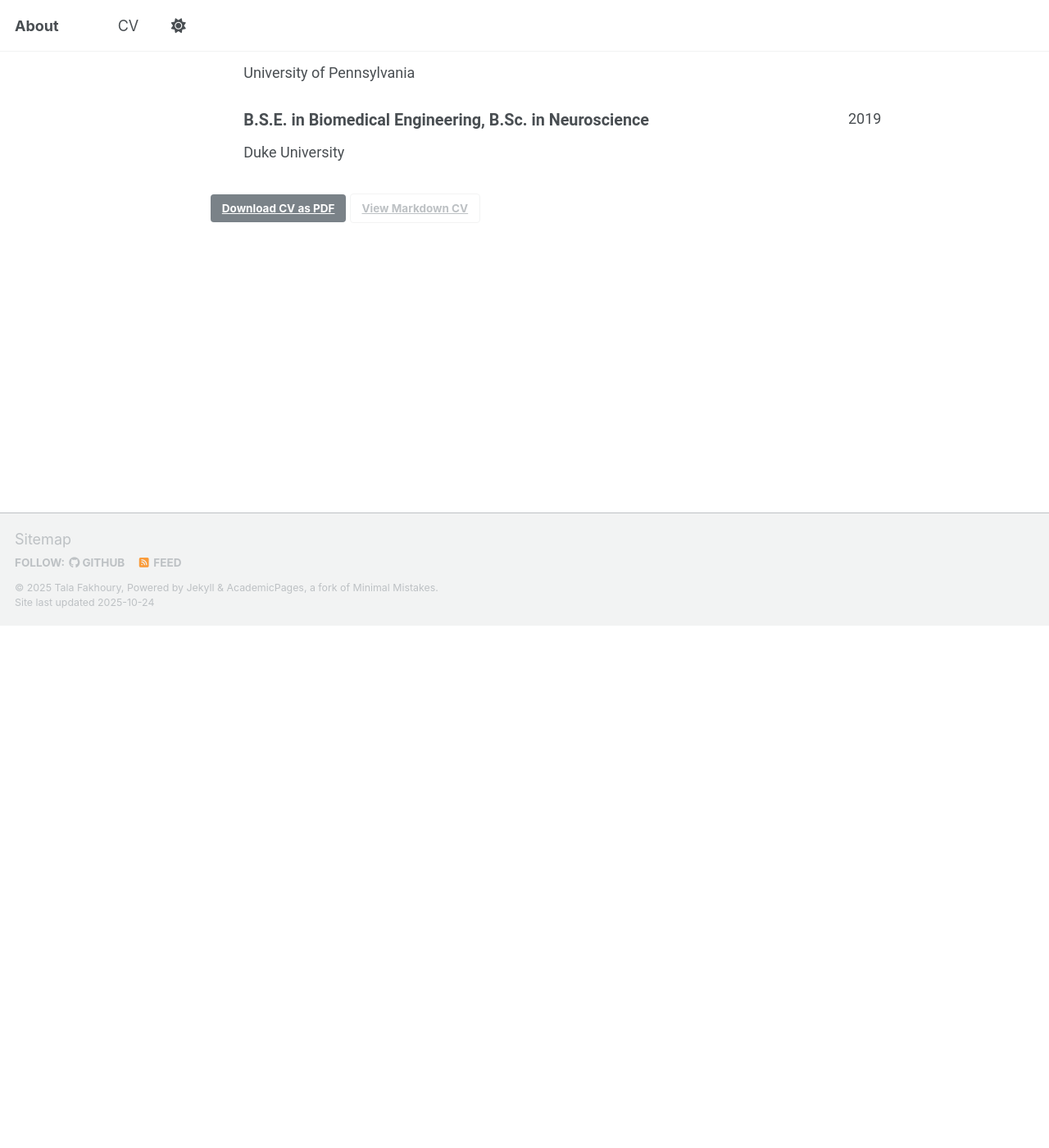
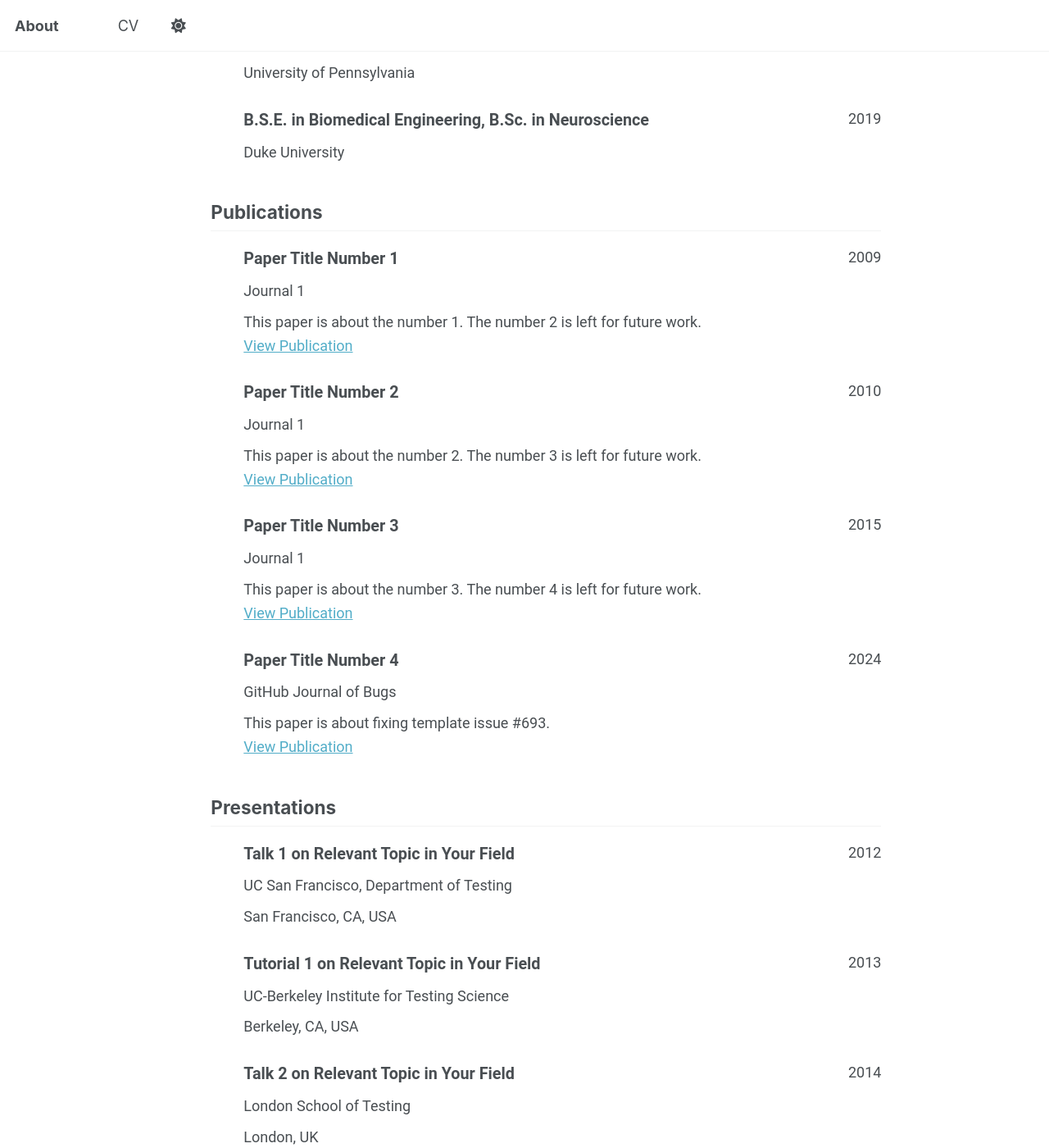
Before and after one commit to fakhourytala/fakhourytala.github.io, a Jekyll site: the page built from _pages/cv-json.md, in a window 1280 px wide and 1400 px high, scrolled down 637 px. Shown: the whole window at 82% size. Built offline with Jekyll 4.4.1, drawn with Linux system fonts in a browser that asks for light colours; a script that is not in the unit is left out; some of the changed text lies outside the part shown.

Commit message:
Update cv.json

```diff
--- a/_data/cv.json
+++ b/_data/cv.json
@@ -59,6 +59,94 @@
       "gpa": null,
       "courses": []
     }
+  ],
+  "skills": [],
+  "languages": [],
+  "interests": [],
+  "references": [],
+  "publications": [
+    {
+      "name": "Paper Title Number 1",
+      "publisher": "Journal 1",
+      "releaseDate": "2009-10-01",
+      "website": "https://academicpages.github.io/files/paper1.pdf",
+      "summary": "This paper is about the number 1. The number 2 is left for future work."
+    },
+    {
+      "name": "Paper Title Number 2",
+      "publisher": "Journal 1",
+      "releaseDate": "2010-10-01",
+      "website": "https://academicpages.github.io/files/paper2.pdf",
+      "summary": "This paper is about the number 2. The number 3 is left for future work."
+    },
+    {
+      "name": "Paper Title Number 3",
+      "publisher": "Journal 1",
+      "releaseDate": "2015-10-01",
+      "website": "https://academicpages.github.io/files/paper3.pdf",
+      "summary": "This paper is about the number 3. The number 4 is left for future work."
+    },
+    {
+      "name": "Paper Title Number 4",
+      "publisher": "GitHub Journal of Bugs",
+      "releaseDate": "2024-02-17",
+      "website": "https://academicpages.github.io/files/paper3.pdf",
+      "summary": "This paper is about fixing template issue #693."
+    }
+  ],
+  "presentations": [
+    {
+      "name": "Talk 1 on Relevant Topic in Your Field",
+      "event": "UC San Francisco, Department of Testing",
+      "date": "2012-03-01",
+      "location": "San Francisco, CA, USA",
+      "description": ""
+    },
+    {
+      "name": "Tutorial 1 on Relevant Topic in Your Field",
+      "event": "UC-Berkeley Institute for Testing Science",
+      "date": "2013-03-01",
+      "location": "Berkeley, CA, USA",
+      "description": ""
+    },
+    {
+      "name": "Talk 2 on Relevant Topic in Your Field",
+      "event": "London School of Testing",
+      "date": "2014-02-01",
+      "location": "London, UK",
+      "description": ""
+    },
+    {
+      "name": "Conference Proceeding talk 3 on Relevant Topic in Your Field",
+      "event": "Testing Institute of America 2014 Annual Conference",
+      "date": "2014-03-01",
+      "location": "Los Angeles, CA, USA",
+      "description": ""
+    }
+  ],
+  "teaching": [
+    {
+      "course": "Teaching experience 1",
+      "institution": "University 1, Department",
+      "date": "2014-01-01",
+      "role": "Undergraduate course",
+      "description": ""
+    },
+    {
+      "course": "Teaching experience 2",
+      "institution": "University 1, Department",
+      "date": "2015-01-01",
+      "role": "Workshop",
+      "description": ""
+    }
+  ],
+  "portfolio": [
+    {
+      "name": "Portfolio item number 1",
+      "category": "portfolio",
+      "date": "",
+      "url": "",
+      "description": "Short description of portfolio item number 1<br/><img src='/images/500x300.png'>"
+    }
   ]
-
 }
```
